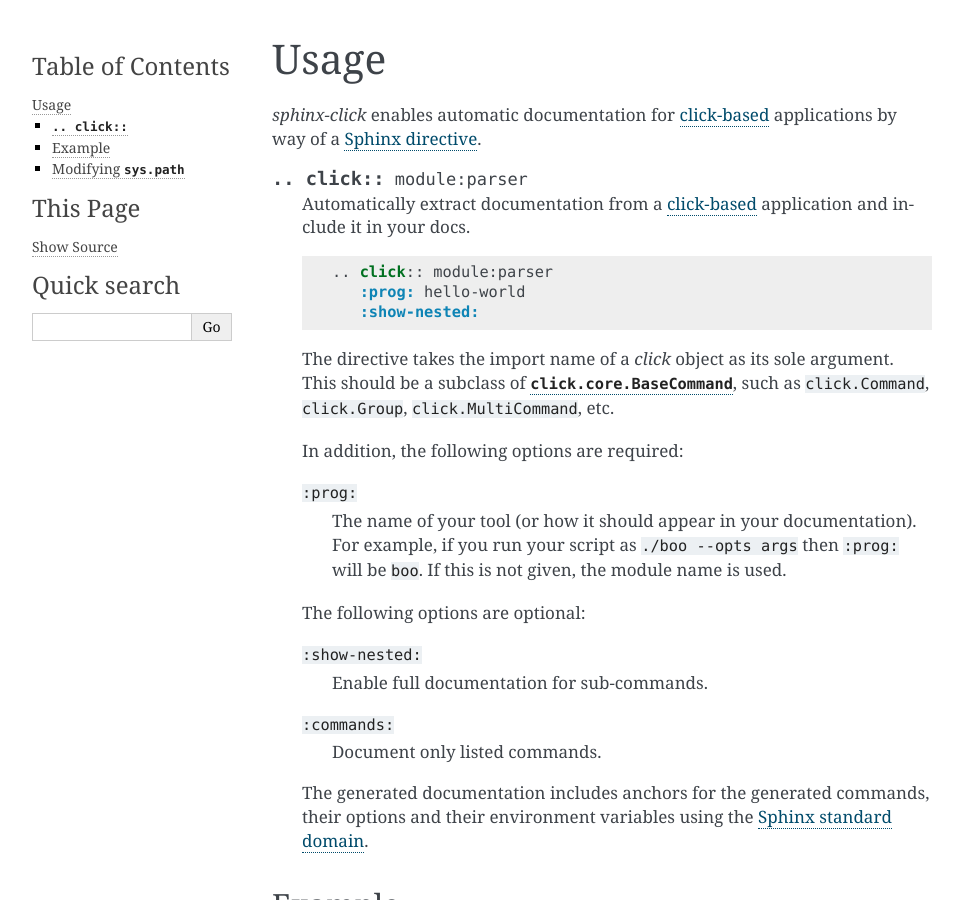
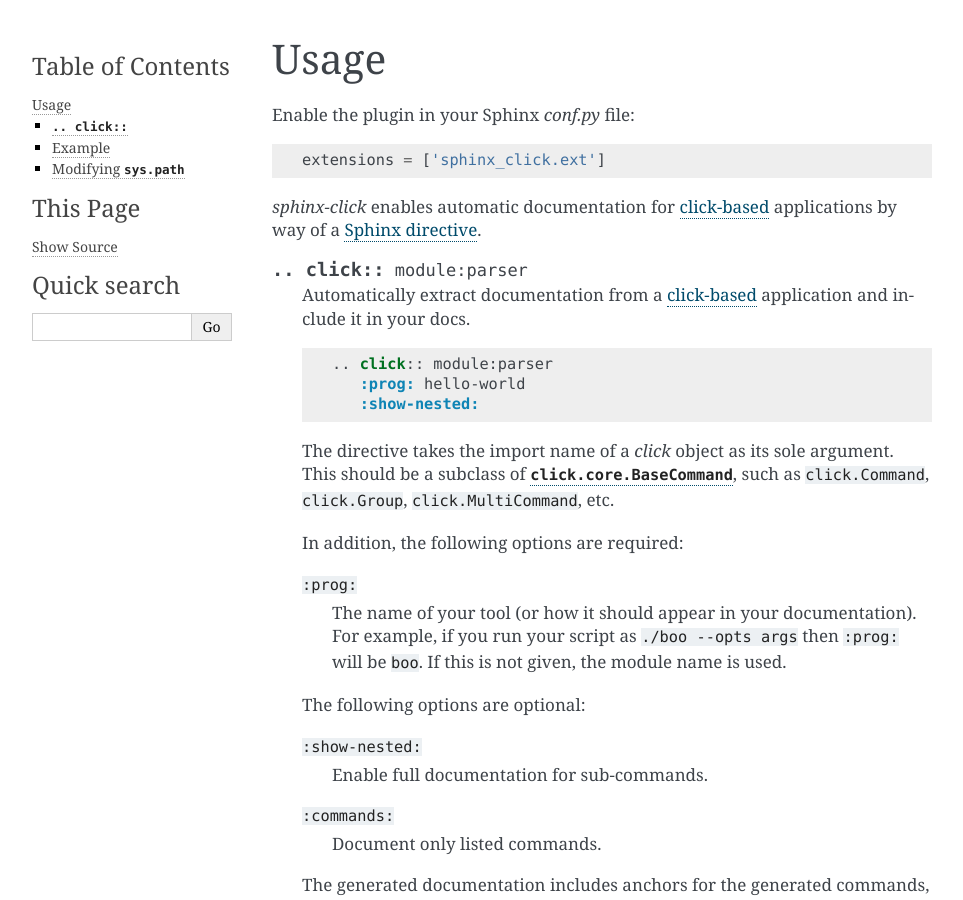
Before and after one commit to click-contrib/sphinx-click, a Sphinx documentation site: the page built from docs/usage.rst, in a window 1280 px wide and 900 px high. Shown: the whole window, without its empty margins (148-1111 px from the left). Built offline with Sphinx 7.4.7, drawn with Linux system fonts in a browser that asks for light colours.

Commit message:
Add instruction to usage docs to enable extension
This will resolve #38

```diff
--- a/docs/usage.rst
+++ b/docs/usage.rst
@@ -1,5 +1,11 @@
 Usage
 =====
+
+Enable the plugin in your Sphinx `conf.py` file:
+
+.. code-block:: python
+
+   extensions = ['sphinx_click.ext']
 
 *sphinx-click* enables automatic documentation for `click-based`_ applications
 by way of a `Sphinx directive`_.
```
